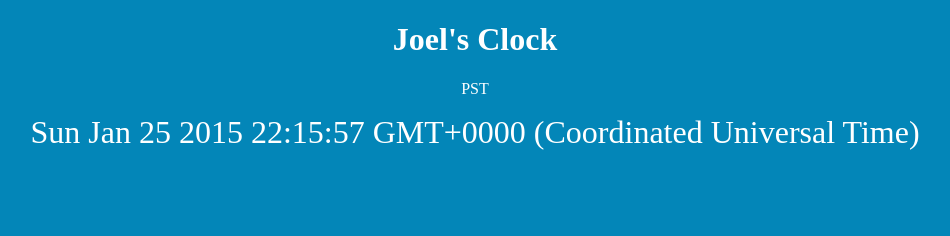
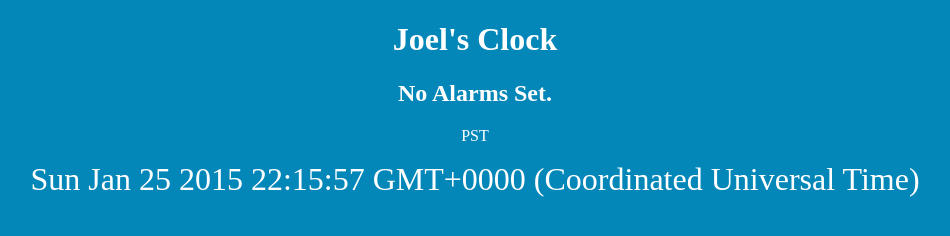
Before and after one commit to jshaffer/HTMLClock, a plain HTML site: page index.html in a window 1280 px wide. Shown: the whole page, without its empty margins (165-1115 px from the left). Drawn offline with nearby package versions, Linux system fonts and the light colour scheme.

Commit message:
Testing auto deploy for staging server for Lab3 Part 2 with dploy.io -- added No Alarms Set to index.html

```diff
--- a/index.html
+++ b/index.html
@@ -10,6 +10,7 @@
 	<body>
 		<div class="myFont">
 			<h1>Joel's Clock</h1>
+			<h2>No Alarms Set.</h2>
 			<p>PST</p>
 			<div id="date">Hello</div>
 		</div>
```
